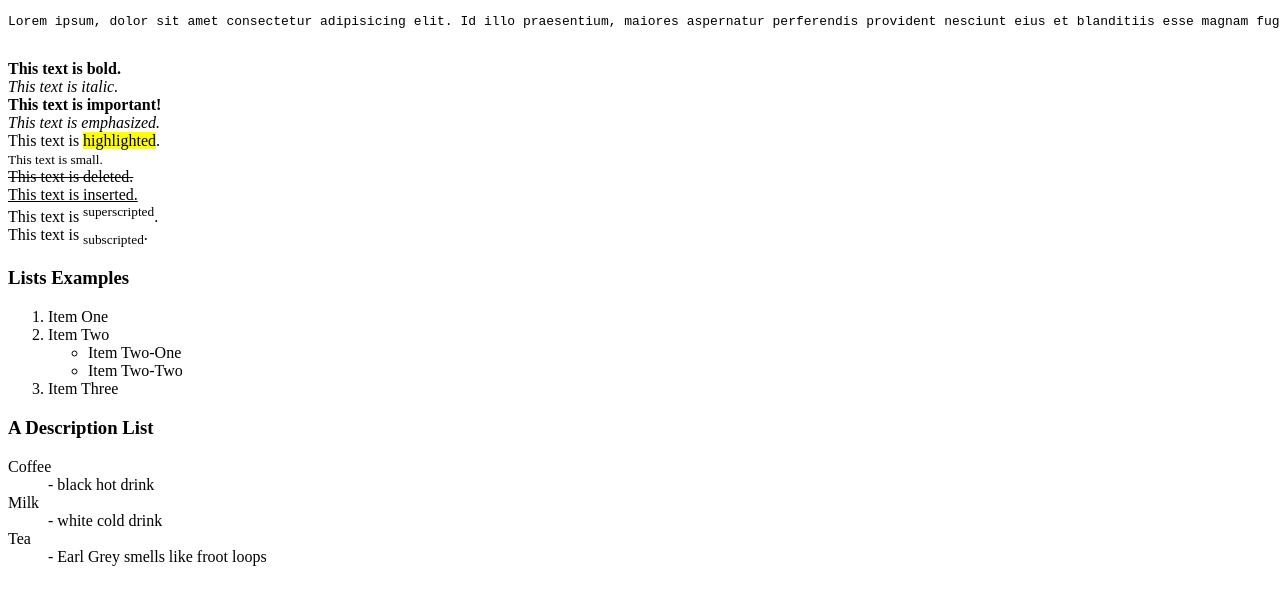
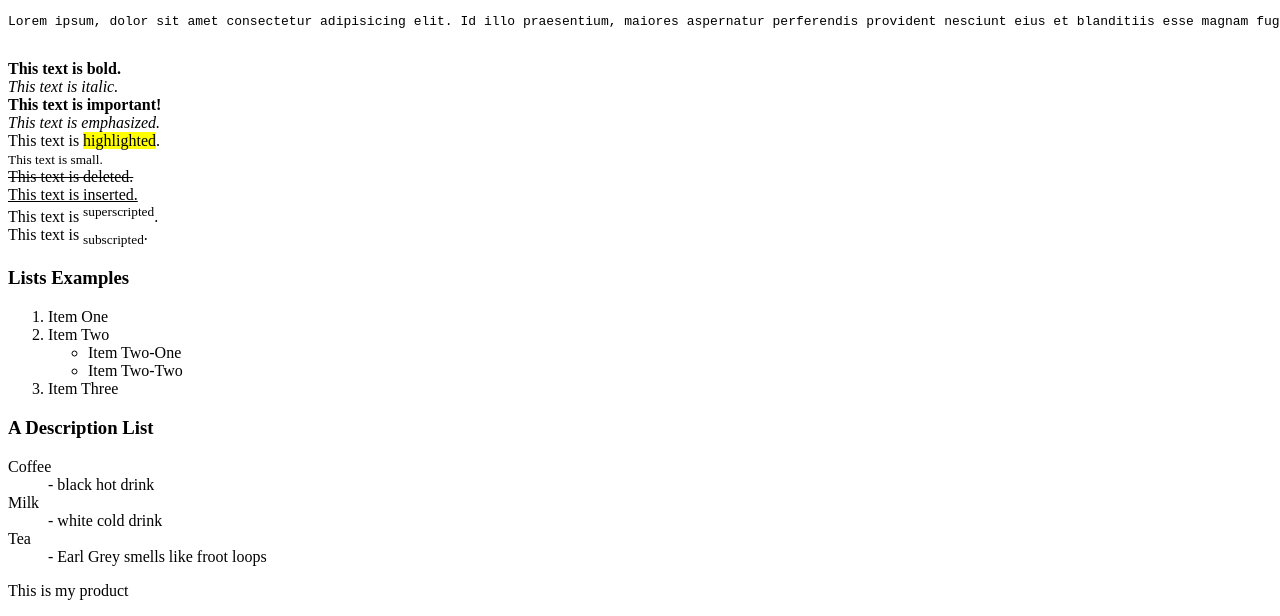
Before and after one commit to comeaudc/307.1_Lecture, a plain HTML site: page index.html in a window 1280 px wide. Shown: the part 671-1287 px from the top of the page. Before the commit the page ends 1253 px from the top, so only its background shows below. Drawn offline with Linux system fonts and the light colour scheme.

Commit message:
Final Change to footer

```diff
--- a/index.html
+++ b/index.html
@@ -60,5 +60,8 @@
         <dd>- Earl Grey smells like froot loops</dd>
         </dl>
     </section>
+    <footer>
+        <p class="feet">This is my product</p>
+    </footer>
 </body>
 </html>
```
